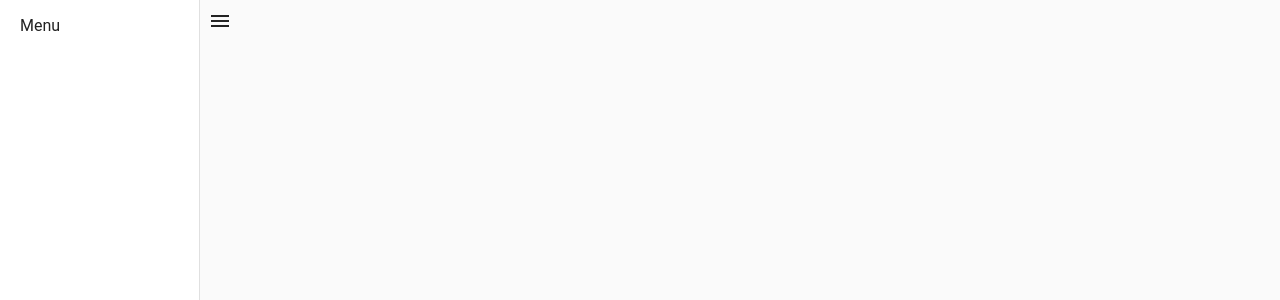
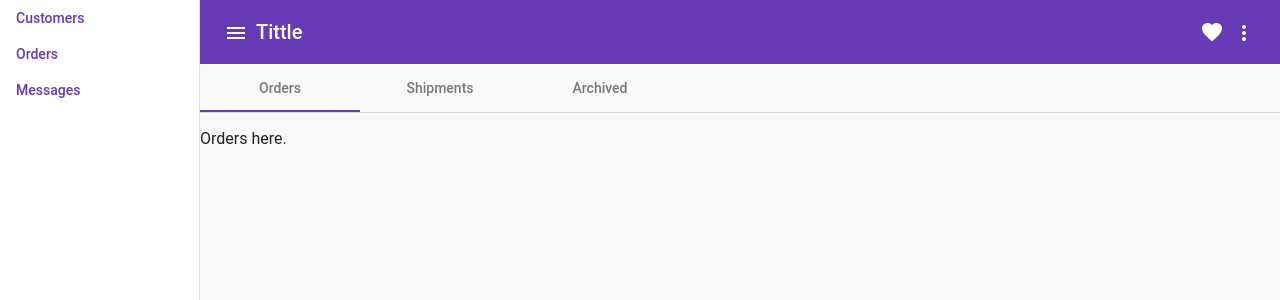
Before and after one commit to felipejoliver-fzr/angularmaterialtrainning, an Angular app: page /orders in a window 1280 px wide. Both pictures are taken after a click on the button "menu". Shown: the top 300 px of the page. Built offline with nearby package versions, Linux system fonts and the light colour scheme.

Commit message:
término do menu e criação do layout de da página de Orders

```diff
--- a/package.json
+++ b/package.json
@@ -27,13 +27,13 @@
     "zone.js": "~0.8.26"
   },
   "devDependencies": {
-    "@angular-devkit/build-angular": "~0.13.0",
+    "@angular-devkit/build-angular": "^0.13.1",
     "@angular/cli": "~7.3.1",
     "@angular/compiler-cli": "~7.2.0",
     "@angular/language-service": "~7.2.0",
-    "@types/node": "~8.9.4",
     "@types/jasmine": "~2.8.8",
     "@types/jasminewd2": "~2.0.3",
+    "@types/node": "~8.9.4",
     "codelyzer": "~4.5.0",
     "jasmine-core": "~2.99.1",
     "jasmine-spec-reporter": "~4.2.1",
--- a/src/app/app.component.css
+++ b/src/app/app.component.css
@@ -7,7 +7,15 @@
 }
 
 .container .mat-drawer{
-    padding-left: 20px;
-    padding-left: 20px;
     min-width: 200px;
 }
+
+.container .mat-drawer .mat-button {
+    display: block;
+    width: 100%;
+    text-align: left;
+}
+
+.spacer {
+    flex: 1 1 auto;
+}
--- a/src/app/app.component.html
+++ b/src/app/app.component.html
@@ -1,10 +1,41 @@
 <mat-drawer-container class="container" autosize>
     <mat-drawer #drawer class="sidenav" mode="side">
-        <p>Menu</p>
+        <button color="primary" mat-button routerLink="/customers">Customers</button>
+        <button color="primary" mat-button routerLink="/orders">Orders</button>
+        <button color="primary" mat-button routerLink="/messages">Messages</button>
     </mat-drawer>
     <div class="sidenav-content">
-        <button mat-icon-button (click)="drawer.toggle()">
-            <mat-icon>menu</mat-icon>
-        </button>
+        <mat-toolbar color="primary">
+            <mat-toolbar-row>
+                    <button mat-icon-button (click)="drawer.toggle()">
+                        <mat-icon>menu</mat-icon>
+                    </button>
+
+                    <span>Tittle</span>
+                    <span class="spacer"></span>
+                    <mat-icon>favorite</mat-icon>
+                    <button mat-icon-button [matMenuTriggerFor]="menu">
+                        <mat-icon>more_vert</mat-icon>
+                    </button>
+                    <mat-menu #menu="matMenu">
+                        <button mat-menu-item>
+                            <mat-icon>publish</mat-icon>
+                            <span>Share</span>
+                        </button>
+                        <button mat-menu-item disabled>
+                            <mat-icon>mode_comment</mat-icon>
+                            <span>Comment</span>
+                        </button>
+                        <button mat-menu-item>
+                            <mat-icon>delete</mat-icon>
+                            <span>Delete</span>
+                        </button>
+                    </mat-menu>
+            </mat-toolbar-row>
+        </mat-toolbar>
+
+
+
+        <router-outlet></router-outlet>
     </div>
 </mat-drawer-container>
--- a/src/app/app.module.ts
+++ b/src/app/app.module.ts
@@ -6,7 +6,9 @@ import { NgModule } from '@angular/core';
 import { BrowserAnimationsModule } from '@angular/platform-browser/animations';
 import { MatButtonModule } from '@angular/material/button';
 import { MatIconModule } from '@angular/material/icon';
+import { MatMenuModule } from '@angular/material/menu';
 import { MatSidenavModule } from '@angular/material/sidenav';
+import { MatToolbarModule } from '@angular/material/toolbar';
 
 // Routing
 import { AppRoutingModule } from './app-routing.module';
@@ -24,7 +26,9 @@ import { AppComponent } from './app.component';
     BrowserAnimationsModule,
     MatButtonModule,
     MatIconModule,
-    MatSidenavModule
+    MatMenuModule,
+    MatSidenavModule,
+    MatToolbarModule
   ],
   providers: [],
   bootstrap: [AppComponent]
--- a/src/app/orders/order-list/order-list.component.html
+++ b/src/app/orders/order-list/order-list.component.html
@@ -1,3 +1,17 @@
-<p>
-  order-list works!
-</p>
+<mat-tab-group>
+  <mat-tab label="Orders">
+    <ng-template matTabContent>
+        <p>Orders here.</p>
+    </ng-template>
+  </mat-tab>
+  <mat-tab label="Shipments">
+      <ng-template matTabContent>
+          <p>Shipments here.</p>
+      </ng-template>
+  </mat-tab>
+  <mat-tab label="Archived">
+      <ng-template matTabContent>
+          <p>Really old orders here.</p>
+      </ng-template>
+  </mat-tab>
+</mat-tab-group>
```
Also changed, not shown: src/app/orders/orders.module.ts (+6 -1 lines), 1 other file (tests, documents, lock files or other folders).
